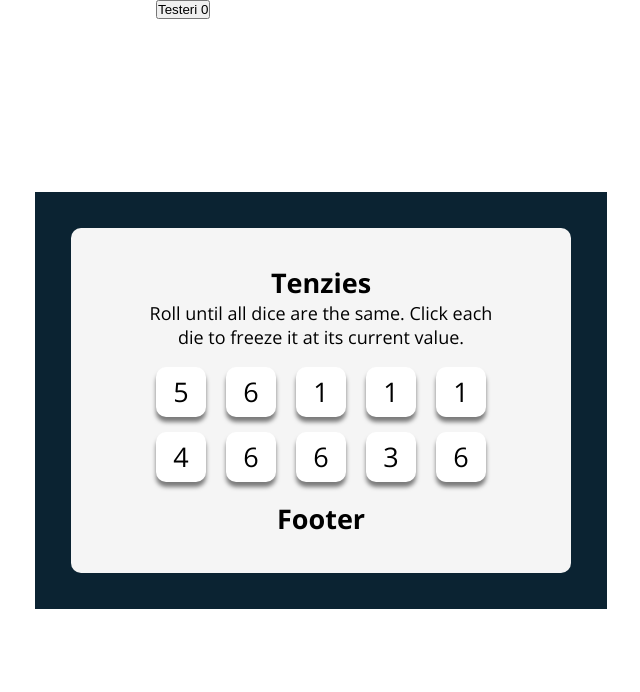
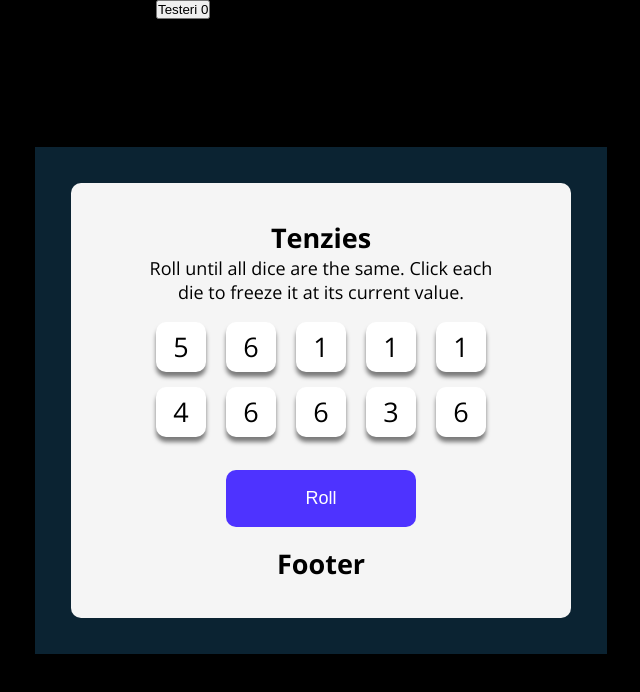
Before and after one commit to jukry/tenzies, a React (Vite) app: page / in a window 1280 px wide. Shown: the top 692 px of the page, without its empty margins (319-959 px from the left). Built offline with nearby package versions, Linux system fonts and the light colour scheme.

Commit message:
added and styled roll button

```diff
--- a/src/Components/Game.jsx
+++ b/src/Components/Game.jsx
@@ -26,6 +26,7 @@ export default function Game() {
             {/* state tester */}
             <button onClick={() => setCount(count + 1)}>Testeri {count}</button>
             {renderDice}
+            <button className="roll-btn">Roll</button>
         </section>
     )
 }
--- a/src/index.css
+++ b/src/index.css
@@ -2,6 +2,7 @@
     /* COLORS */
     --clr-bg: hsl(203, 65%, 12%);
     --clr-btn: hsl(248, 100%, 60%);
+    --clr-btn-hover: hsl(248, 100%, 50%);
     --clr-accent: hsl(144, 71%, 62%);
 
     /* FONTS */
@@ -20,6 +21,7 @@ body {
     align-items: center;
     font-family: var(--ff-primary);
     font-size: 18px;
+    background-color: black;
 }
 .container {
     margin: 0 0.5em;
@@ -45,7 +47,7 @@ header {
 }
 
 /* HELPER BUTTON */
-.dices > button {
+.dices > button:first-child {
     position: absolute;
     top: 0;
 }
@@ -69,3 +71,16 @@ header {
 .dice:hover {
     background-color: hsla(144, 71%, 62%, 0.25);
 }
+.roll-btn {
+    background-color: var(--clr-btn);
+    grid-column: 2 / 5;
+    margin-top: 1em;
+    padding: 1em;
+    border: none;
+    border-radius: 10px;
+    color: white;
+    font-size: 1em;
+}
+.roll-btn:active {
+    background-color: var(--clr-btn-hover);
+}
```
